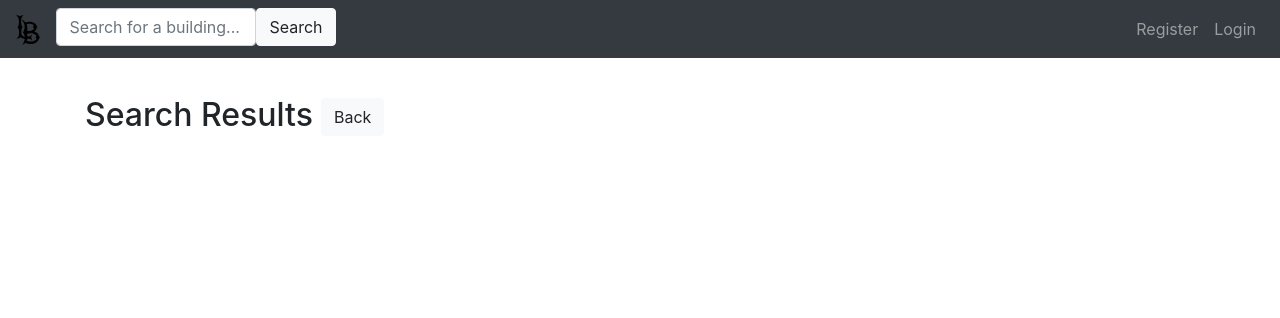
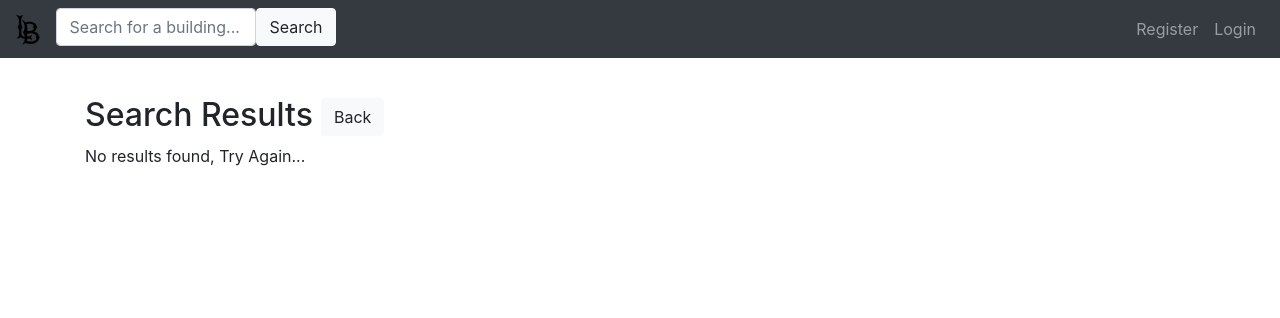
Before and after one commit to Jojo-Paris/rate-my-building, a Flask app: template portfolio/templates/search_results.html in a window 1280 px wide. Shown: the top 318 px of the page. Run offline with Flask 3, Linux system fonts and the light colour scheme; the template is opened without the code that fills it, so the values that code supplies are empty; some libraries are stand-ins or nearby versions.

Commit message:
Minor Change 2
- If there are no search results for a building, will ask user to try again.

```diff
--- a/portfolio/templates/search_results.html
+++ b/portfolio/templates/search_results.html
@@ -7,6 +7,7 @@
 <div class="container mt-5">
     <h2>Search Results<button type="button" class="btn btn-light ml-2" onclick="window.history.back();">Back</button></h2>
 
+    {% if search_results %}
         <ul class="list-group">
             {% for result in search_results %}
                 <li class="list-group-item">
@@ -16,5 +17,9 @@
                 </li>
             {% endfor %}
         </ul>
+    {% else %}
+        <p>No results found, Try Again...</p>
+    {% endif %}
+
 </div>
 {% endblock %}
```
Lines whose indentation alone changed are shown as unchanged.
